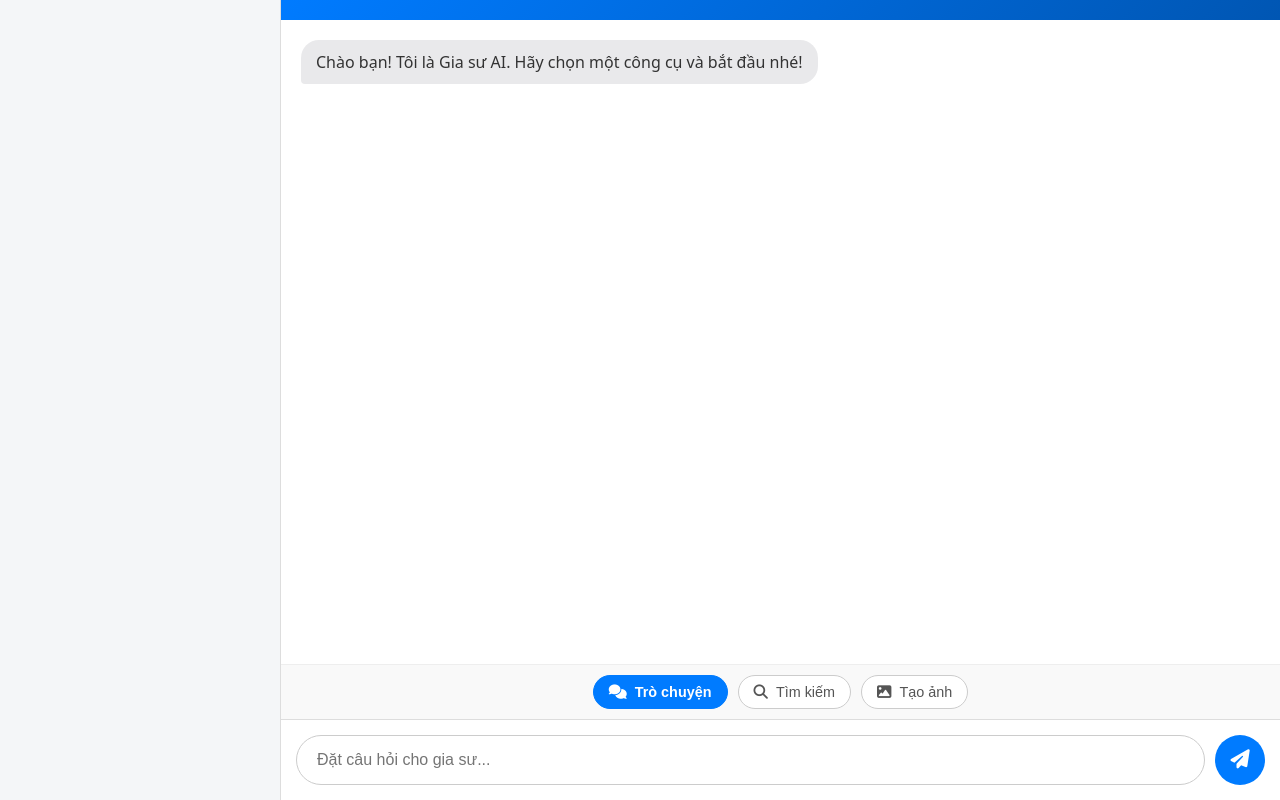
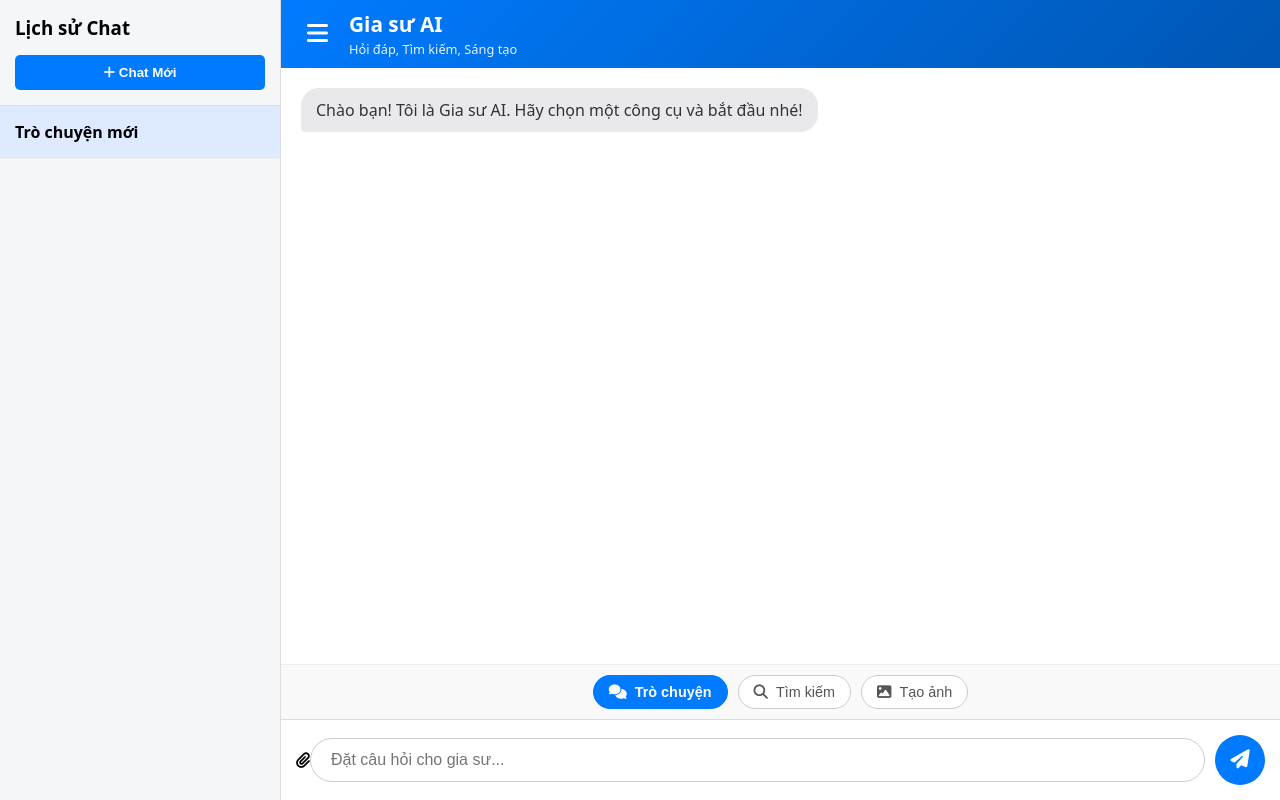
Before and after one commit to nhut0902-pr/Chat-bot-AI, a plain HTML site: page index.html in a window 1280 px wide. Drawn offline with Linux system fonts and the light colour scheme.

Commit message:
Update index.html

```diff
--- a/index.html
+++ b/index.html
@@ -11,37 +11,45 @@
     <div class="app-container">
         <!-- Dashboard Lịch sử Chat -->
         <div id="dashboard" class="dashboard">
-             <!-- ... (giữ nguyên dashboard) ... -->
+            <div class="dashboard-header">
+                <h3>Lịch sử Chat</h3>
+                <button id="new-chat-btn"><i class="fas fa-plus"></i> Chat Mới</button>
+            </div>
+            <div id="history-list" class="history-list"></div>
         </div>
 
         <!-- Container chính của Chatbot -->
         <div class="chatbot-container">
             <div class="header">
-                <!-- ... (giữ nguyên header) ... -->
+                <button id="toggle-dashboard-btn"><i class="fas fa-bars"></i></button>
+                <div class="header-title">
+                    <h2>Gia sư AI</h2>
+                    <p>Hỏi đáp, Tìm kiếm, Sáng tạo</p>
+                </div>
             </div>
 
             <div id="chat-box" class="chat-box">
-                <!-- Tin nhắn sẽ được thêm vào đây -->
+                 <!-- Tin nhắn chào mừng sẽ được thêm ở đây -->
             </div>
 
-            <!-- TOOL SELECTOR MỚI -->
             <div class="tool-selector">
-                <button class="tool-btn active" data-tool="chat" title="Trò chuyện thông thường">
-                    <i class="fas fa-comments"></i> Trò chuyện
-                </button>
-                <button class="tool-btn" data-tool="web_search" title="Tìm kiếm thông tin mới nhất trên web">
-                    <i class="fas fa-search"></i> Tìm kiếm
-                </button>
-                <button class="tool-btn" data-tool="image_generation" title="Biến văn bản thành hình ảnh">
-                    <i class="fas fa-image"></i> Tạo ảnh
-                </button>
+                <button class="tool-btn active" data-tool="chat"><i class="fas fa-comments"></i> Trò chuyện</button>
+                <button class="tool-btn" data-tool="web_search"><i class="fas fa-search"></i> Tìm kiếm</button>
+                <button class="tool-btn" data-tool="image_generation"><i class="fas fa-image"></i> Tạo ảnh</button>
             </div>
 
             <div class="chat-input-area">
+                <!-- NÚT TẢI FILE ĐÃ THÊM LẠI -->
+                <label for="file-input" class="input-action-btn" title="Đính kèm file PDF">
+                    <i class="fas fa-paperclip"></i>
+                </label>
+                <input type="file" id="file-input" accept=".pdf" style="display: none;">
+
                 <form id="chat-form">
                     <input type="text" id="user-input" placeholder="Đặt câu hỏi cho gia sư..." autocomplete="off">
-                    <button type="submit" id="send-btn" class="send-btn" title="Gửi"><i class="fas fa-paper-plane"></i></button>
                 </form>
+
+                <button id="send-btn" class="send-btn" title="Gửi"><i class="fas fa-paper-plane"></i></button>
             </div>
         </div>
     </div>
```
